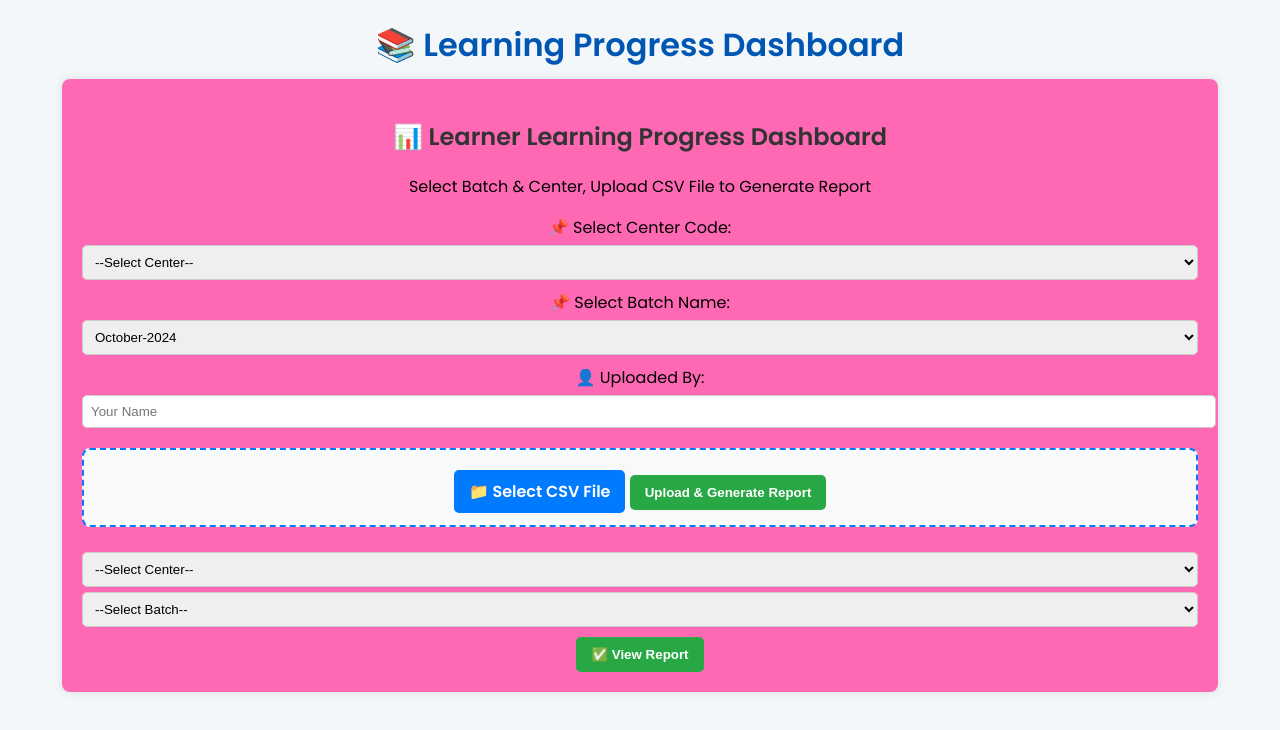
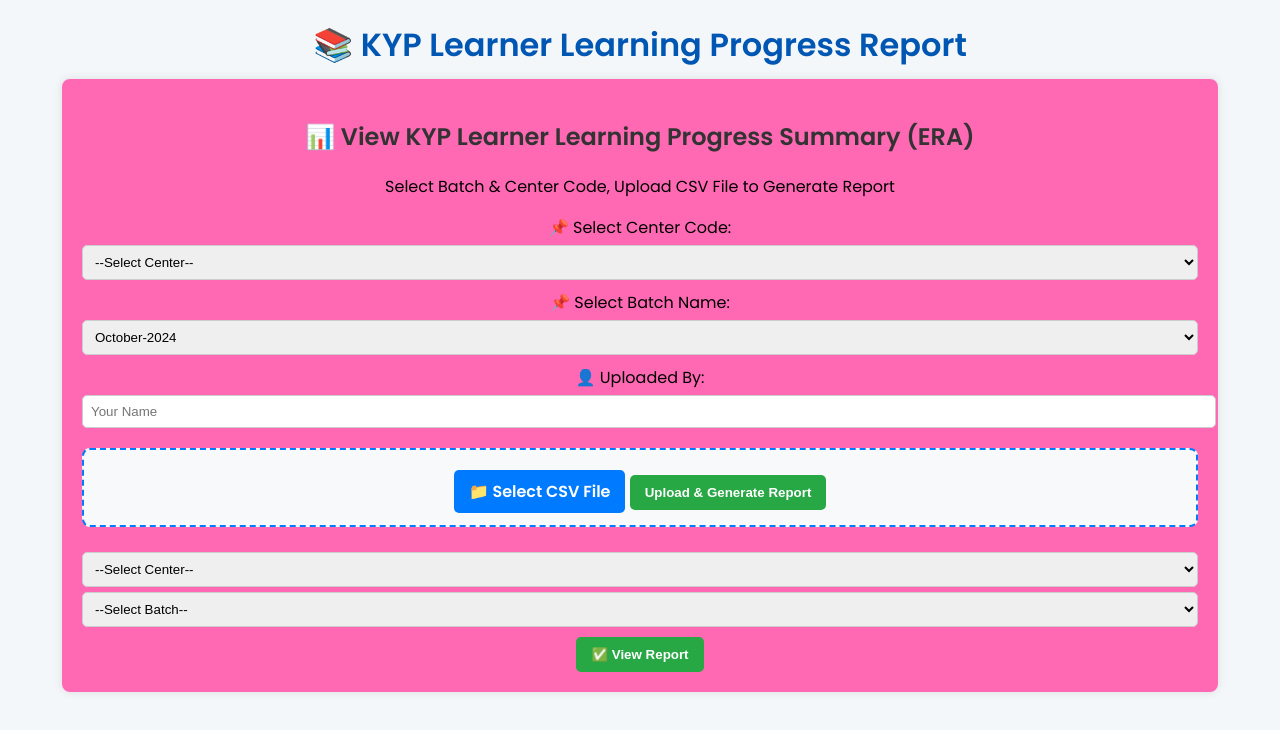
Before and after one commit to Hanumanpawar95/learning-dashboard, a website: page index.html in a window 1280 px wide. Drawn offline with Linux system fonts and the light colour scheme; no server answers.

Commit message:
Update index.html

```diff
--- a/index.html
+++ b/index.html
@@ -3,7 +3,7 @@
 <head>
   <meta charset="UTF-8" />
   <meta name="viewport" content="width=device-width, initial-scale=1.0"/>
-  <title>Learning Progress Dashboard</title>
+  <title>Beed Cyber Infotech Learning Progress Dashboard</title>
   <link href="https://fonts.googleapis.com/css2?family=Poppins:wght@300;400;600&display=swap" rel="stylesheet"/>
   <style>
     body {
@@ -150,11 +150,11 @@
 </head>
 <body>
 
-  <h1>📚 Learning Progress Dashboard</h1>
+  <h1>📚 KYP Learner Learning Progress Report</h1>
 
   <div class="container">
-    <h2>📊 Learner Learning Progress Dashboard</h2>
-    <p>Select Batch & Center, Upload CSV File to Generate Report</p>
+    <h2>📊 View KYP Learner Learning Progress Summary (ERA)</h2>
+    <p>Select Batch & Center Code, Upload CSV File to Generate Report</p>
 
     <!-- Upload Form -->
     <form id="upload-form">
```
